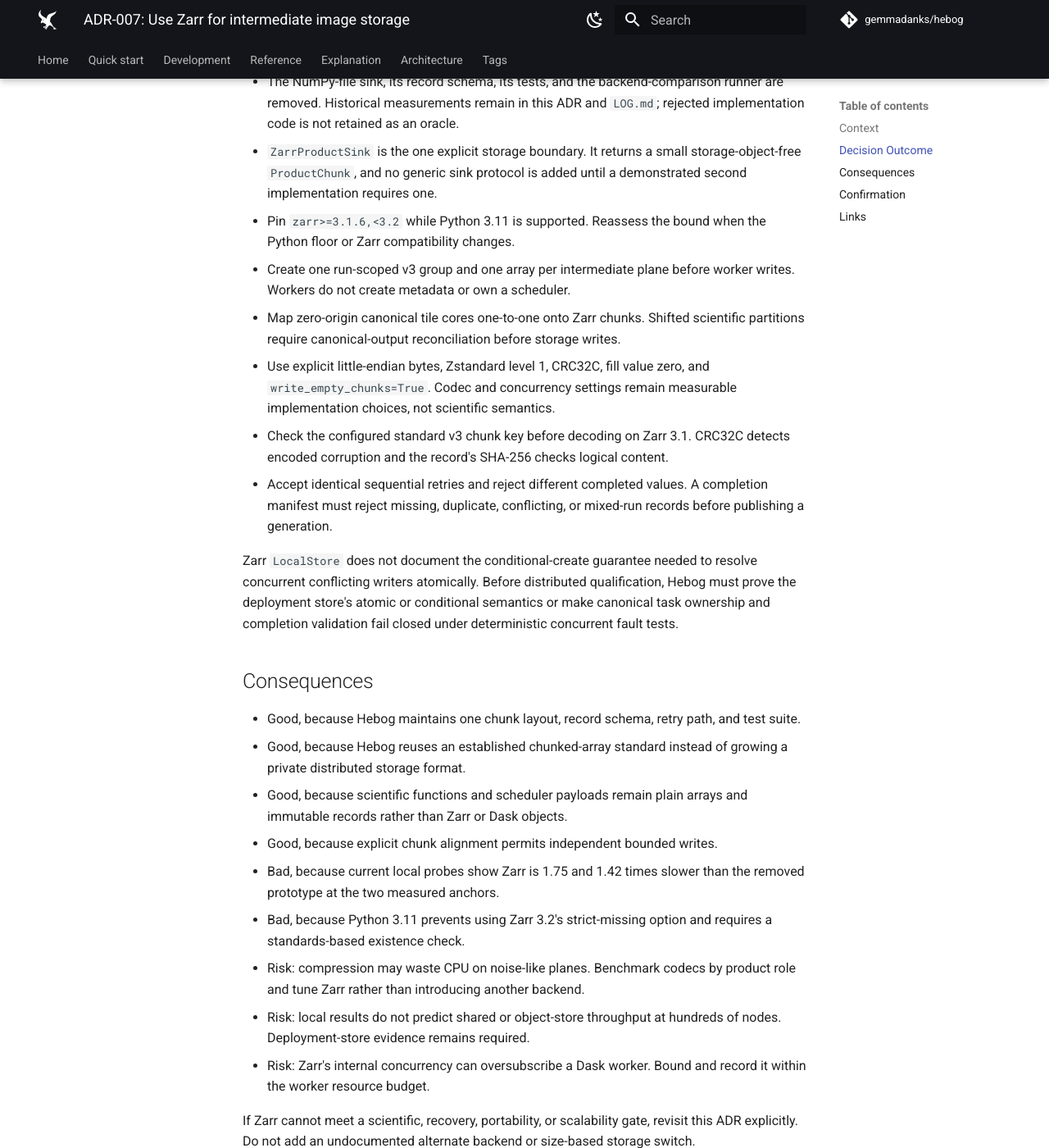
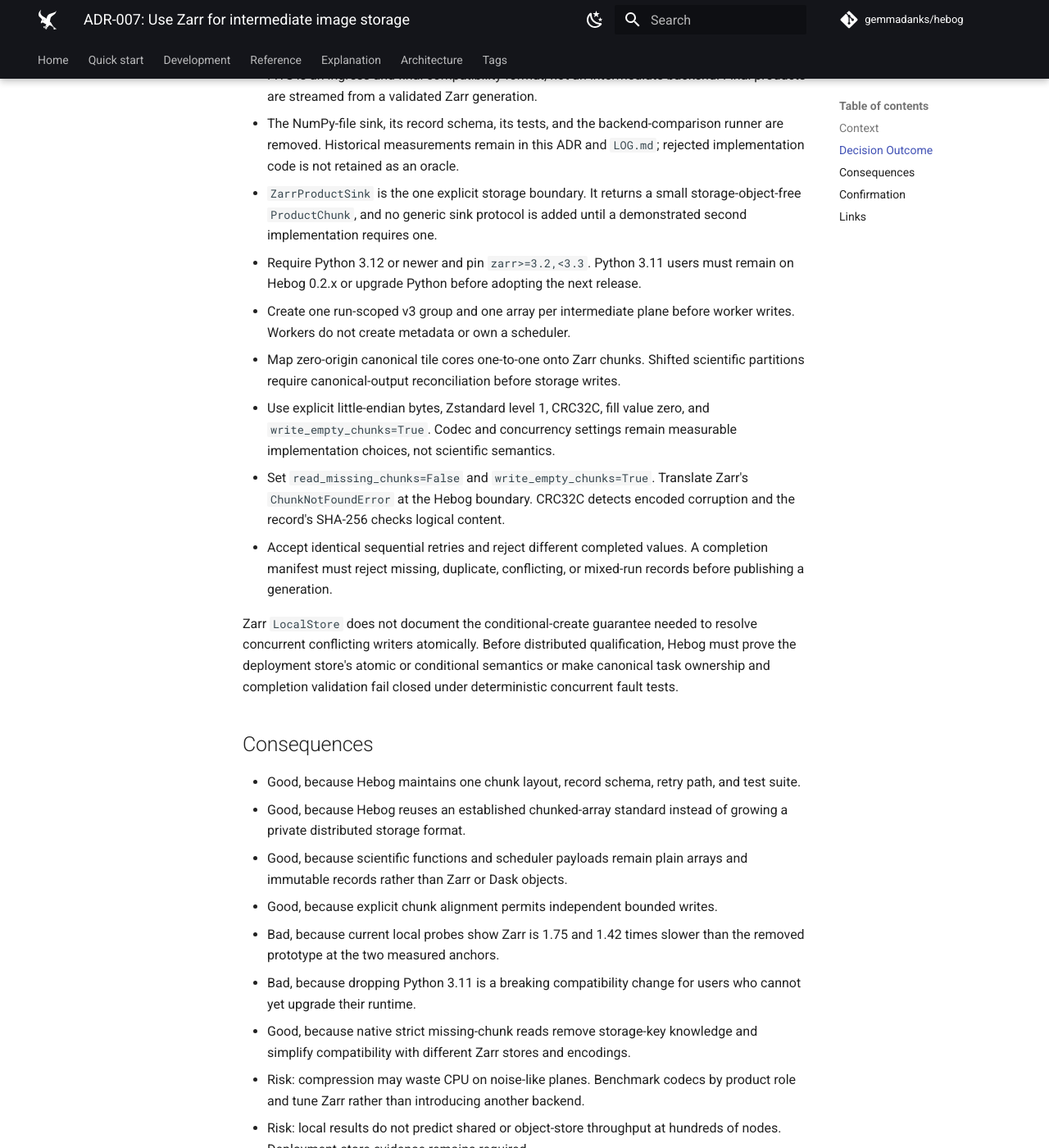
Before and after one commit to gemmadanks/hebog, an MkDocs documentation site: the page built from docs/architecture/adr/007-use-zarr-for-intermediate-image-storage.md, in a window 1280 px wide and 1400 px high, scrolled down 1532 px. Shown: the whole window at 82% size. Built offline with MkDocs 1.6.1 and Material for MkDocs 9.7.7, drawn with Linux system fonts in a browser that asks for light colours; comment, search, counter and statistics services are not loaded; some of the changed text lies outside the part shown.

Commit message:
feat!: require Python 3.12 for Zarr 3.2
Upgrade the sole intermediate-storage backend to Zarr 3.2 and replace explicit chunk-key probes with native strict missing-chunk reads. Remove Python 3.11 from package metadata, CI, contributor guidance, and the lockfile while documenting the migration path.

BREAKING CHANGE: Hebog now requires Python 3.12 or newer. Python 3.11 users must remain on Hebog 0.2.x or upgrade Python.

Validated with the focused red-green Zarr suite, an isolated Python 3.12 run, just check, just coverage (90.26%), strict docs, package smoke, and just pre-commit.

```diff
--- a/docs/architecture/adr/007-use-zarr-for-intermediate-image-storage.md
+++ b/docs/architecture/adr/007-use-zarr-for-intermediate-image-storage.md
@@ -27,17 +27,18 @@ well as Zarr would make Hebog maintain two chunk records, two error models, two
 retry implementations, two test suites, and permanent backend-selection
 logic.
 
-[Zarr v3](https://zarr.readthedocs.io/en/v3.1.6/) is a maintained standard for
+[Zarr v3](https://zarr.readthedocs.io/en/v3.2.1/) is a maintained standard for
 chunked multidimensional arrays. It provides local and remote stores, codec
 pipelines, and Dask integration without making the scientific API depend on
 Dask. Zarr is still only storage: Hebog owns tile ownership, expected chunks,
 strict missing-chunk handling, retry conflicts, provenance, completion, and
 workflow-facing products.
 
-Hebog supports Python 3.11 through 3.14. Zarr 3.2 requires Python 3.12, while
-[Zarr 3.1.6](https://pypi.org/project/zarr/3.1.6/) supports Python 3.11. Zarr
-3.1 returns fill values for absent chunks, so Hebog must distinguish an
-intentionally written all-fill chunk from a missing chunk.
+Hebog supports Python 3.12 through 3.14 and uses Zarr 3.2. Zarr 3.2 adds the
+`read_missing_chunks=False` runtime option, which raises `ChunkNotFoundError`
+instead of returning an array's fill value for an absent chunk. This removes
+Hebog's dependency on Zarr's encoded chunk-key layout while still
+distinguishing an intentionally written all-fill chunk from a missing chunk.
 
 An exploratory local comparison used one warm-up and five measured
 repetitions. These component measurements are not reviewed performance claims:
@@ -67,8 +68,8 @@ backend at every size**.
 - `ZarrProductSink` is the one explicit storage boundary. It returns a small
   storage-object-free `ProductChunk`, and no generic sink protocol is added
   until a demonstrated second implementation requires one.
-- Pin `zarr>=3.1.6,<3.2` while Python 3.11 is supported. Reassess the bound when
-  the Python floor or Zarr compatibility changes.
+- Require Python 3.12 or newer and pin `zarr>=3.2,<3.3`. Python 3.11 users must
+  remain on Hebog 0.2.x or upgrade Python before adopting the next release.
 - Create one run-scoped v3 group and one array per intermediate plane before
   worker writes. Workers do not create metadata or own a scheduler.
 - Map zero-origin canonical tile cores one-to-one onto Zarr chunks. Shifted
@@ -77,9 +78,9 @@ backend at every size**.
 - Use explicit little-endian bytes, Zstandard level 1, CRC32C, fill value zero,
   and `write_empty_chunks=True`. Codec and concurrency settings remain
   measurable implementation choices, not scientific semantics.
-- Check the configured standard v3 chunk key before decoding on Zarr 3.1.
-  CRC32C detects encoded corruption and the record's SHA-256 checks logical
-  content.
+- Set `read_missing_chunks=False` and `write_empty_chunks=True`. Translate
+  Zarr's `ChunkNotFoundError` at the Hebog boundary. CRC32C detects encoded
+  corruption and the record's SHA-256 checks logical content.
 - Accept identical sequential retries and reject different completed values.
   A completion manifest must reject missing, duplicate, conflicting, or
   mixed-run records before publishing a generation.
@@ -101,8 +102,10 @@ closed under deterministic concurrent fault tests.
 - Good, because explicit chunk alignment permits independent bounded writes.
 - Bad, because current local probes show Zarr is 1.75 and 1.42 times slower
   than the removed prototype at the two measured anchors.
-- Bad, because Python 3.11 prevents using Zarr 3.2's strict-missing option and
-  requires a standards-based existence check.
+- Bad, because dropping Python 3.11 is a breaking compatibility change for
+  users who cannot yet upgrade their runtime.
+- Good, because native strict missing-chunk reads remove storage-key knowledge
+  and simplify compatibility with different Zarr stores and encodings.
 - Risk: compression may waste CPU on noise-like planes. Benchmark codecs by
   product role and tune Zarr rather than introducing another backend.
 - Risk: local results do not predict shared or object-store throughput at
@@ -132,5 +135,5 @@ size-based storage switch.
 | Type | Links |
 | --- | --- |
 | **ADRs** | [ADR-005](005-scale-large-images-with-hierarchical-tiles.md), [ADR-006](006-isolate-compatibility-with-versioned-schemas.md) |
-| **Documentation** | [Zarr 3.1.6 arrays](https://zarr.readthedocs.io/en/v3.1.6/user-guide/arrays/), [Zarr stores](https://zarr.readthedocs.io/en/v3.1.6/user-guide/storage/) |
+| **Documentation** | [Zarr 3.2.1 arrays](https://zarr.readthedocs.io/en/v3.2.1/user-guide/arrays/), [Zarr stores](https://zarr.readthedocs.io/en/v3.2.1/user-guide/storage/) |
 | **Plan** | [Implementation plan](https://github.com/gemmadanks/hebog/blob/main/plans/source-finder-implementation.md) |
--- a/pyproject.toml
+++ b/pyproject.toml
@@ -7,7 +7,7 @@ authors = [
 ]
 license = "BSD-3-Clause"
 readme = "README.md"
-requires-python = ">=3.11"
+requires-python = ">=3.12"
 dependencies = [
     "astropy>=8.0.1,<9",
     "dask[array,distributed]>=2026.7.1,<2027",
@@ -15,7 +15,7 @@ dependencies = [
     "numpy>=1.26,<3",
     "pydantic>=2.10,<3",
     "scipy>=1.12,<2",
-    "zarr>=3.1.6,<3.2",
+    "zarr>=3.2,<3.3",
 ]
 
 [project.scripts]
@@ -70,7 +70,7 @@ markers = [
 
 [tool.pyright]
 include = ["src", "tests"]
-pythonVersion = "3.11"
+pythonVersion = "3.12"
 typeCheckingMode = "strict"
 
 [tool.ruff]
```
Also changed, not shown: other parts of docs/architecture/adr/007-use-zarr-for-intermediate-image-storage.md (+1 -1 lines), AGENTS.md (+1 -1 lines), LOG.md (+41 -0 lines), README.md (+3 -0 lines), docs/explanation/native-code-assessment.md (+1 -1 lines), docs/how-to/index.md (+3 -3 lines), plans/source-finder-implementation.md (+4 -4 lines), 6 other files.
